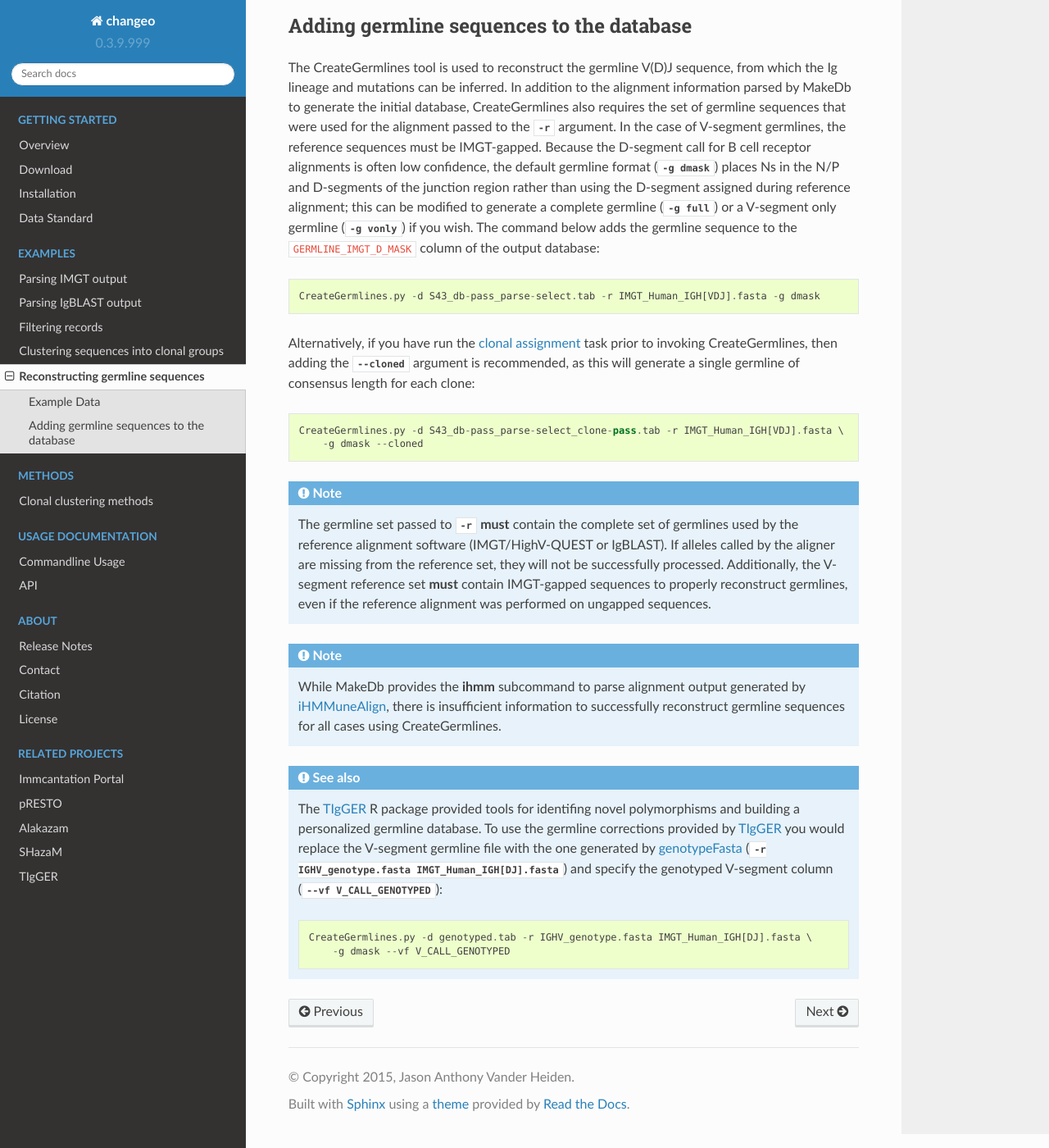
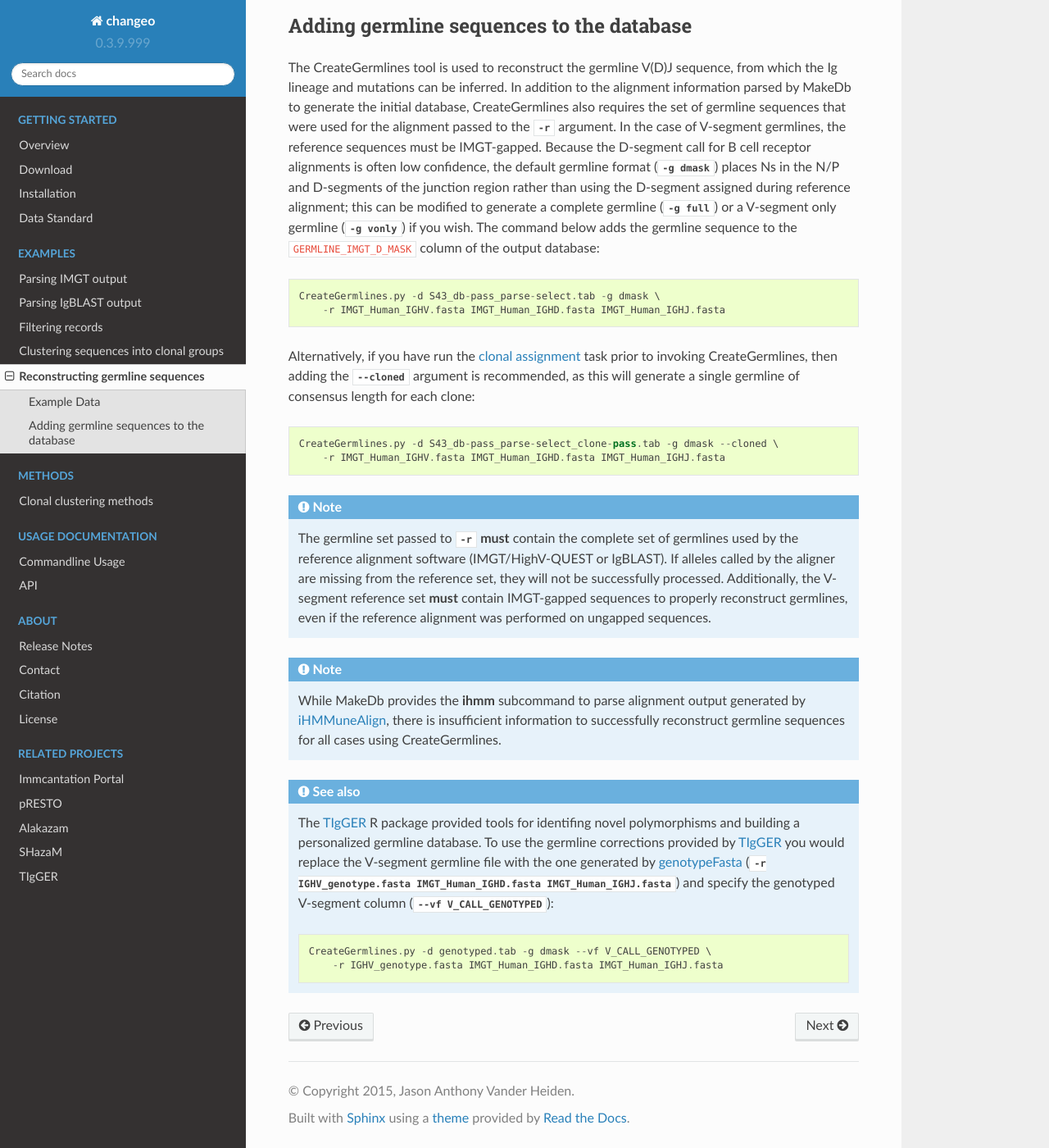
Before and after one commit to immcantation/changeo, a Sphinx documentation site: the page built from docs/examples/germlines.rst, in a window 1280 px wide and 1400 px high, scrolled down 394 px. Shown: the whole window at 82% size. Built offline with Sphinx 7.4.7 and the Read the Docs theme 2.0.0, drawn with Linux system fonts in a browser that asks for light colours; formulas are drawn with MathJax 3.

Commit message:
Removed confusing regex from germline arguments in commandline documentation.

```diff
--- a/docs/examples/germlines.rst
+++ b/docs/examples/germlines.rst
@@ -34,14 +34,15 @@ or a V-segment only germline (:option:`-g vonly <CreateGermlines -g>`) if you wi
 The command below adds the germline sequence to the ``GERMLINE_IMGT_D_MASK`` column of
 the output database::
 
-    CreateGermlines.py -d S43_db-pass_parse-select.tab -r IMGT_Human_IGH[VDJ].fasta -g dmask
+    CreateGermlines.py -d S43_db-pass_parse-select.tab -g dmask \
+        -r IMGT_Human_IGHV.fasta IMGT_Human_IGHD.fasta IMGT_Human_IGHJ.fasta
 
 Alternatively, if you have run the :ref:`clonal assignment <Cloning>` task prior to invoking
 :ref:`CreateGermlines`, then adding the :option:`--cloned <CreateGermlines --cloned>`
 argument is recommended, as this will generate a single germline of consensus length for each clone::
 
-    CreateGermlines.py -d S43_db-pass_parse-select_clone-pass.tab -r IMGT_Human_IGH[VDJ].fasta \
-        -g dmask --cloned
+    CreateGermlines.py -d S43_db-pass_parse-select_clone-pass.tab -g dmask --cloned \
+        -r IMGT_Human_IGHV.fasta IMGT_Human_IGHD.fasta IMGT_Human_IGHJ.fasta
 
 .. note::
 
@@ -66,8 +67,8 @@ argument is recommended, as this will generate a single germline of consensus le
     use the germline corrections provided by `TIgGER <http://kleinstein.bitbucket.org/tigger>`__
     you would replace the V-segment germline file with the one generated by
     `genotypeFasta <http://kleinstein.bitbucket.org/tigger/genotypeFasta.html>`__
-    (:option:`-r IGHV_genotype.fasta IMGT_Human_IGH[DJ].fasta <CreateGermlines -r>`) and
+    (:option:`-r IGHV_genotype.fasta IMGT_Human_IGHD.fasta IMGT_Human_IGHJ.fasta <CreateGermlines -r>`) and
     specify the genotyped V-segment column (:option:`--vf V_CALL_GENOTYPED <CreateGermlines --vf>`)::
 
-        CreateGermlines.py -d genotyped.tab -r IGHV_genotype.fasta IMGT_Human_IGH[DJ].fasta \
-            -g dmask --vf V_CALL_GENOTYPED
+        CreateGermlines.py -d genotyped.tab -g dmask --vf V_CALL_GENOTYPED \
+            -r IGHV_genotype.fasta IMGT_Human_IGHD.fasta IMGT_Human_IGHJ.fasta
--- a/docs/examples/igblast.rst
+++ b/docs/examples/igblast.rst
@@ -93,11 +93,12 @@ output is parsed by the :program:`igblast` subcommand of
 subsequent Change-O modules operate. In addition to the IgBLAST output
 (:option:`-i S43_atleast-2.fmt7  <MakeDb igblast -i>`), both the FASTA files input to
 IgBLAST (:option:`-s S43_atleast-2.fasta  <MakeDb igblast -s>`) and the IMGT-gapped reference
-sequences (:option:`-r Human_IGH[VDJ].fasta <MakeDb igblast -r>`) must be provided to :ref:`MakeDb`:
+sequences (:option:`-r IMGT_Human_IGHV.fasta IMGT_Human_IGHD.fasta IMGT_Human_IGHJ.fasta <MakeDb igblast -r>`)
+must be provided to :ref:`MakeDb`:
 
 .. literalinclude:: scripts/IgBLAST_Commands.sh
    :language: none
-   :lines: 22-23
+   :lines: 22-24
 
 The optional (:option:`--regions <MakeDb igblast --regions>`) and
 (:option:`--scores <MakeDb igblast --scores>`) arguments add extra columns to the output
```
Also changed, not shown: 2 other files.
